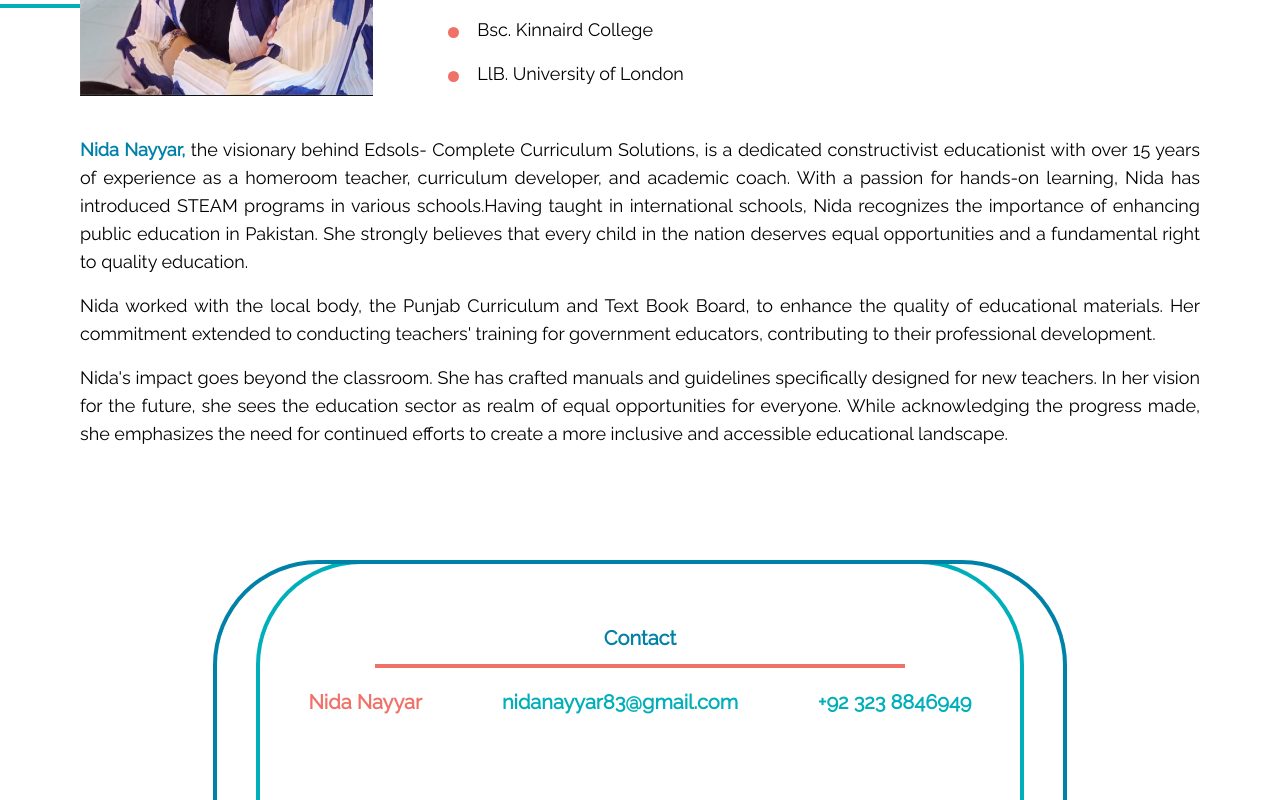
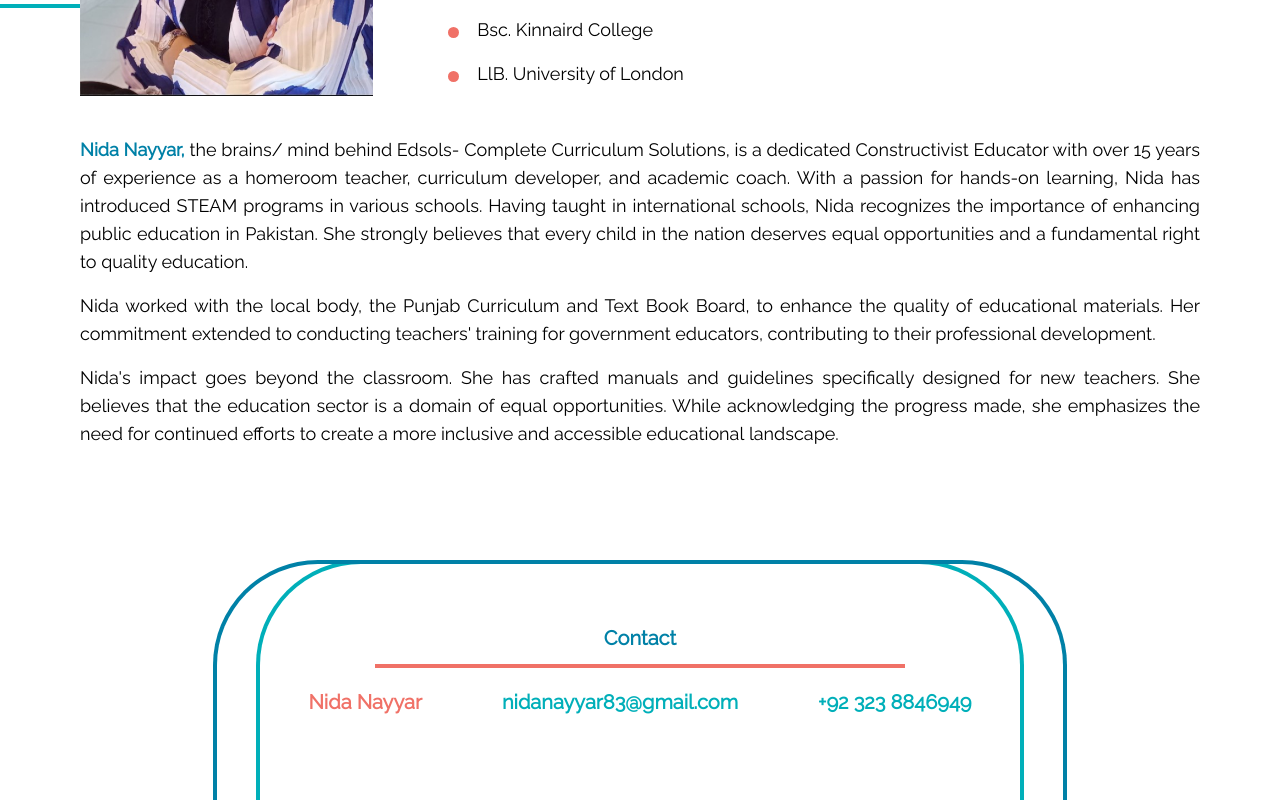
Before and after one commit to Sammy-05/edsols-frontend, a React (Create React App) app in the folder edsols-frontend/: page / in a window 1280 px wide. Shown: the part 4769-5569 px from the top of the page. Built offline with nearby package versions, Linux system fonts and the light colour scheme.

Commit message:
Changed msg under owner

```diff
--- a/edsols-frontend/src/data/data.js
+++ b/edsols-frontend/src/data/data.js
@@ -51,7 +51,7 @@ const ABT2 = [
 const Founder = [
   {
     id: 1,
-    para: "Nida Nayyar, the visionary behind Edsols- Complete Curriculum Solutions, is a dedicated constructivist educationist with over 15 years of experience as a homeroom teacher, curriculum developer, and academic coach. With a passion for hands-on learning, Nida has introduced STEAM programs in various schools.Having taught in international schools, Nida recognizes the importance of enhancing public education in Pakistan. She strongly believes that every child in the nation deserves equal opportunities and a fundamental right to quality education."
+    para: "Nida Nayyar, the brains/ mind behind Edsols- Complete Curriculum Solutions, is a dedicated Constructivist Educator with over 15 years of experience as a homeroom teacher, curriculum developer, and academic coach. With a passion for hands-on learning, Nida has introduced STEAM programs in various schools. Having taught in international schools, Nida recognizes the importance of enhancing public education in Pakistan. She strongly believes that every child in the nation deserves equal opportunities and a fundamental right to quality education."
   },
   {
     id: 2,
@@ -59,9 +59,8 @@ const Founder = [
   },
   {
     id: 3,
-    para: "Nida's impact goes beyond the classroom. She has crafted manuals and guidelines specifically designed for new teachers. In her vision for the future, she sees the education sector as realm of equal opportunities for everyone. While acknowledging the progress made, she emphasizes the need for continued efforts to create a more inclusive and accessible educational landscape."
+    para: "Nida's impact goes beyond the classroom. She has crafted manuals and guidelines specifically designed for new teachers. She believes that the education sector is a domain of equal opportunities. While acknowledging the progress made, she emphasizes the need for continued efforts to create a more inclusive and accessible educational landscape."
   }
 ]
 
-
 export { ABT1, ABT2, Founder };
```
